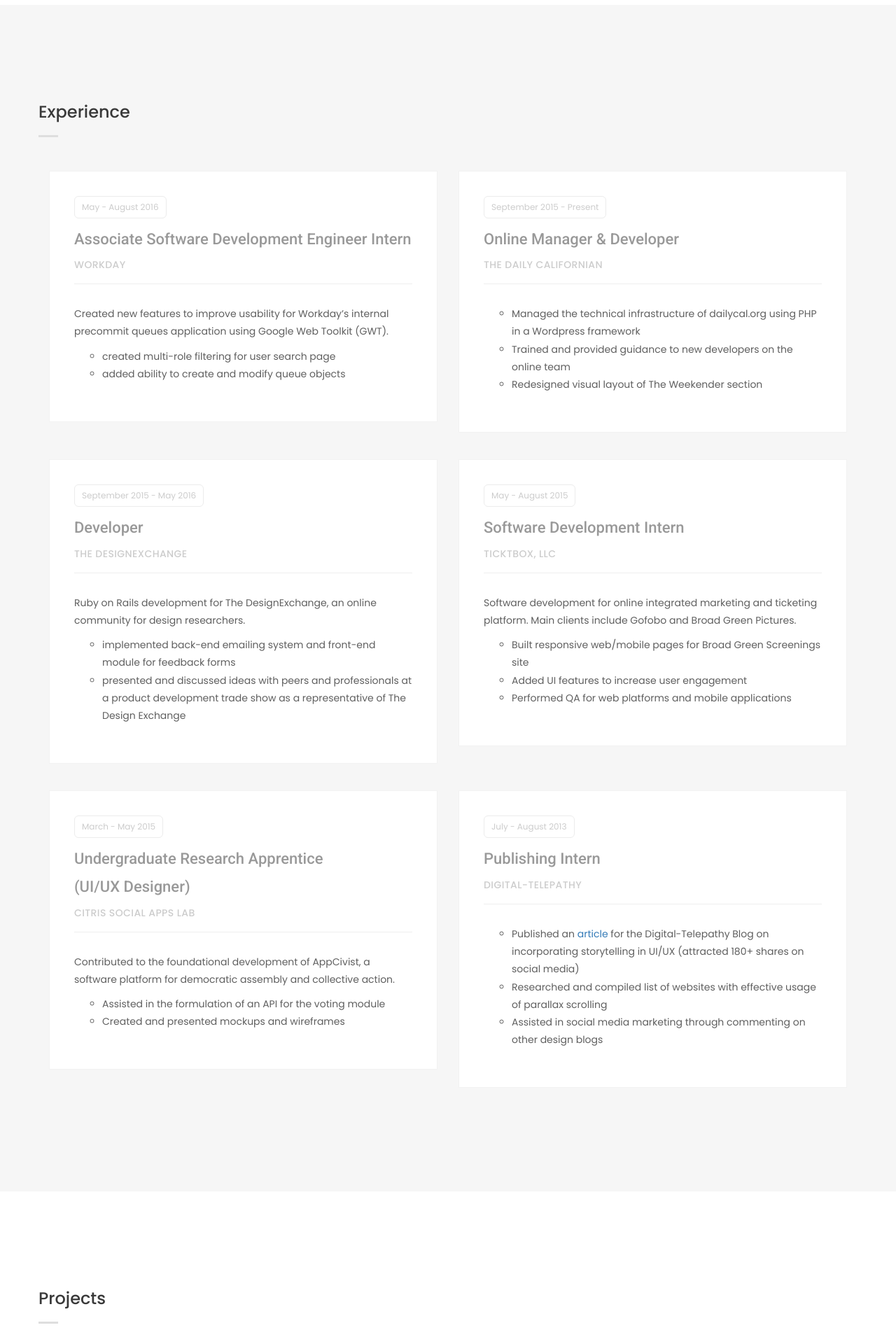
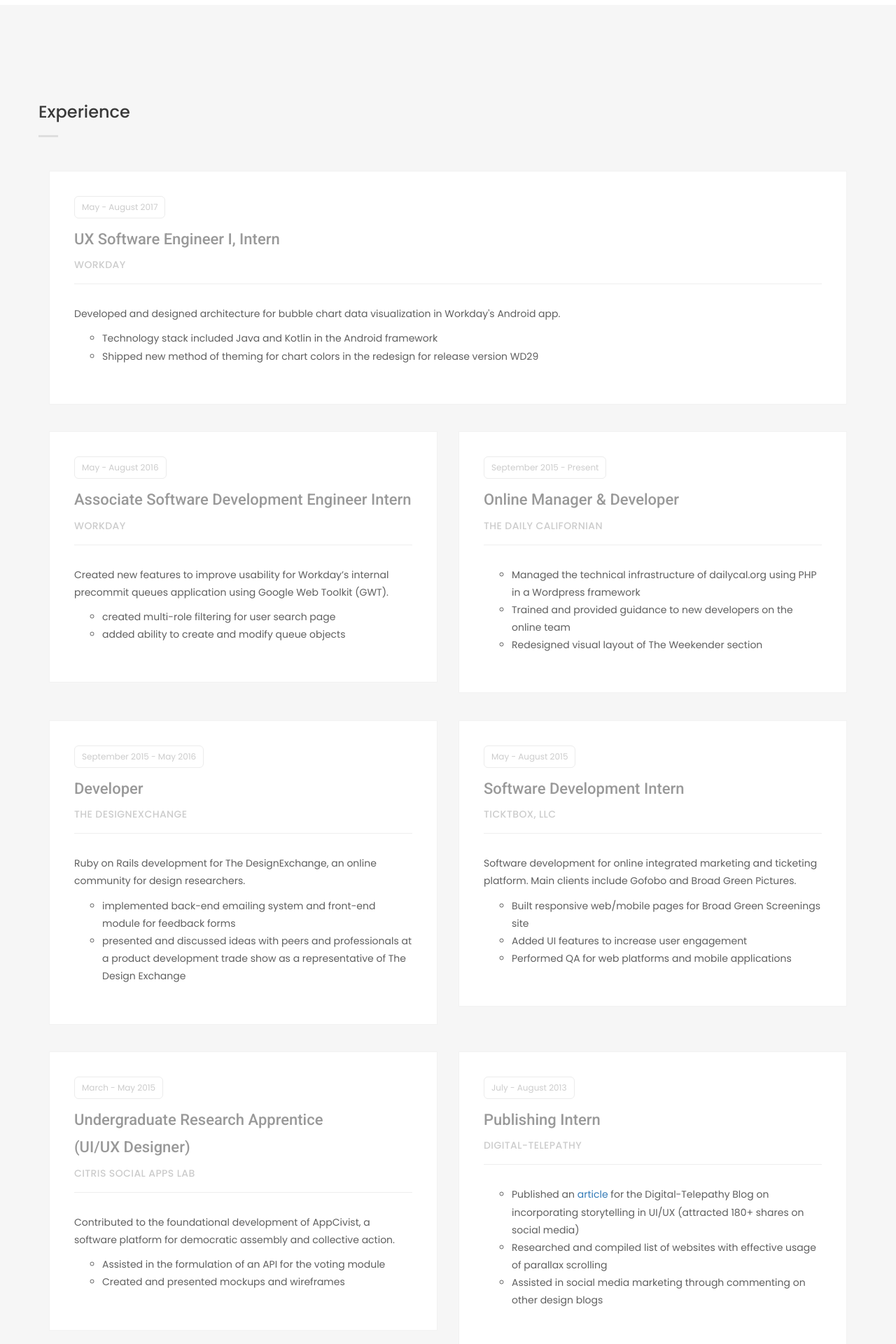
Before and after one commit to jennyfromtheweb/jennyfromtheweb.github.io, a PHP site: page / in a window 1280 px wide. Shown: the part 1461-3381 px from the top of the page at 70% size. Run offline with PHP 8.4, Linux system fonts and the light colour scheme.

Commit message:
summer 2017 update

```diff
--- a/css/style.css
+++ b/css/style.css
@@ -1020,8 +1020,8 @@
 }
 ul.portfolio-image li img {
   position: absolute;
-  width: 100%;
-  height: 100%;
+  width: 420px;
+  height: 420px;
   left: 0;
   top: 0;
   transition: filter, transform, 0.5s;
@@ -1177,6 +1177,7 @@
   width: 100%;
   height: 100%;
   float: left;
+  opacity: 0.85;
 }
 .wrap-about {
   height: 100%;
--- a/index.html
+++ b/index.html
@@ -106,10 +106,12 @@
               <div class="wrap-about">
                 <div class="w-content">
                 <h5 class="name">
-                    Meet Jenny
+                    Jenny Li
                   </h5>
                   <p class="head-about">
-                    Jenny Li is a third-year undergraduate student at the University of California, Berkeley majoring in Electrical Engineering and Computer Science. She believes technology and the arts go hand-in-hand and aspires to work in the intersection of the two.
+                    Hi!  I am an undergraduate at the University of California, Berkeley majoring in Electrical Engineering and Computer Science (EECS) and graduating in December 2017.
+                    I aspire to contribute to the latest innovations in technology, particularly in user experience and human-computer interaction.
+                    My technical experience consists of full-stack web development, front-end design, and Android development.
                   </p>
                 </div>
               </div>
@@ -120,17 +122,12 @@
                 <div class="col-md-8 col-md-offset-2 col-sm-8 col-sm-offset-2 col-xs-12">
                   <div class="wrap-about">
                     <table class="w-content">
-                      <tr>
-                        <td class="title">Experience: </td>
-                        <td> web development, UX/UI, graphic design</td>
-                      </tr>
-                      <tr>
                         <td class="title">Interests: </td>
-                        <td> human computer interaction, computer vision, music in computing</td>
+                        <td> human computer interaction, computer vision, AI, VR, digital storytelling</td>
                       </tr>
                       <tr>
                         <td class="title">Hobbies: </td>
-                        <td> video production, writing, photography</td>
+                        <td>photography, video production, writing, graphic design</td>
                       </tr>
                     </table>
                   </div>
@@ -155,6 +152,37 @@
 
           </p>
         </div>
+        <div class="row">
+          <ul class="listing-item">
+            <li>
+              <div class="col-md-12 col-sm-1277">
+                <div class="wrap-card">
+                  <div class="card">
+                    <h2 class="year">
+                      May - August 2017
+                    </h2>
+                    <p class="job">
+                      UX Software Engineer I, Intern
+                    </p>
+                    <p class="company">
+                      Workday
+                    </p>
+                    <hr>
+                    <div class="text-detail">
+                      <p>
+                        Developed and designed architecture for bubble chart data visualization in Workday's Android app.
+                        <ul>
+                          <li>Technology stack included Java and Kotlin in the Android framework</li>
+                          <li>Shipped new method of theming for chart colors in the redesign for release version WD29</li>
+                        </ul>
+                      </p>
+                    </div>
+                  </div>
+                </div>
+              </div>
+            </li>
+          </div>
+
           <div class="row">
             <ul class="listing-item">
               <li>
@@ -347,11 +375,43 @@
             <!--PORTFOLIO IMAGE-->
             <ul class="portfolio-image">
               <li class="col-md-6">
+                <a href="https://jennyfromtheweb.github.io/uceap-photo-gallery/" target="_blank"><img alt="image" src="images/portfolio/uceap-photo-gallery.png">
+                  <div class="decription-wrap">
+                    <div class="image-bg">
+                       <p class="desc">UCEAP Photo Gallery</p>
+                       <span>Photography portfolio of my semester abroad</span>
+                    </div>
+                  </div>
+                </a>
+              </li>
+              <li class="col-md-6">
+                <a href="images/portfolio/hungry-hippo.png" target="_blank"><img alt="image" src="images/portfolio/hungry-hippo.png">
+                  <div class="decription-wrap">
+                    <div class="image-bg">
+                       <p class="desc">Hungry Hippo</p>
+                       <span>Food delivery website (PHP, SQL, HTML/CSS)</span>
+                    </div>
+
+                  </div>
+                </a>
+              </li>
+              <li class="col-md-6">
+                <a href="images/portfolio/awe-logo.jpg" target="_blank"><img alt="image" src="images/portfolio/awe-logo.jpg">
+                  <div class="decription-wrap">
+                    <div class="image-bg">
+                       <p class="desc">AWE Logo</p>
+                       <span>Logo for the Association of Women in EE&CS at UC Berkeley</span>
+                    </div>
+
+                  </div>
+                </a>
+              </li>
+              <li class="col-md-6">
                 <a href="https://broadgreenscreenings.com" target="_blank"><img alt="image" src="images/portfolio/broadgreen.png">
                   <div class="decription-wrap">
                     <div class="image-bg">
                        <p class="desc">Broad Green Screenings</p>
-                       <span>Movie screening tickets website for Broad Green Pictures</span>
+                       <span>Movie screening tickets website for Broad Green Pictures (PHP, HTML/CSS)</span>
                     </div>
 
                   </div>
@@ -362,7 +422,7 @@
                   <div class="decription-wrap">
                     <div class="image-bg">
                       <p class="desc">Beats by Jenny</p>
-                      <span>Beats per minute counter and visualizer</span>
+                      <span>Beats per minute counter and visualizer (HTML/CSS, Javascript)</span>
                     </div>
                   </div>
                 </a>
@@ -372,7 +432,7 @@
                   <div class="decription-wrap">
                     <div class="image-bg">
                       <p class="desc">Music Gallery</p>
-                      <span>Album previews of my favorite artists, created with the Spotify API</span>
+                      <span>Album previews of my favorite artists, created with the Spotify API (PHP, HTML/CSS)</span>
                     </div>
                   </div>
                 </a>
@@ -470,7 +530,7 @@
       <div class="footer-bottom">
         <div class="container">
           <div class="row">
-            <p>© Jenny Li 2016 <br>
+            <p>© Jenny Li 2017 <br>
             Theme adapted from <a href="https://www.behance.net/gallery/36389511/Box-portfolio-Free-html-template" target="_blank">Box</a> and <a href="https://www.behance.net/gallery/33274737/Bodo-Free-Responsive-HTML-Personal-Template" target="_blank">Bodo</a>.</p>
           </div>
         </div>
```
Also changed, not shown: images/about2.jpg (added), images/portfolio/awe-logo.jpg (added), images/portfolio/hungry-hippo.png (added), images/portfolio/uceap-photo-gallery.png (added), 1 other file.
